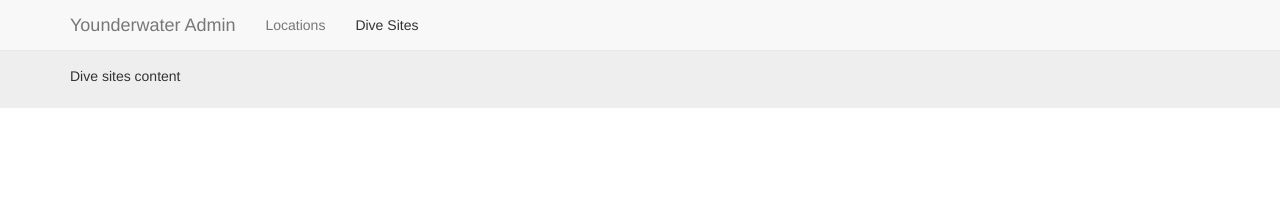
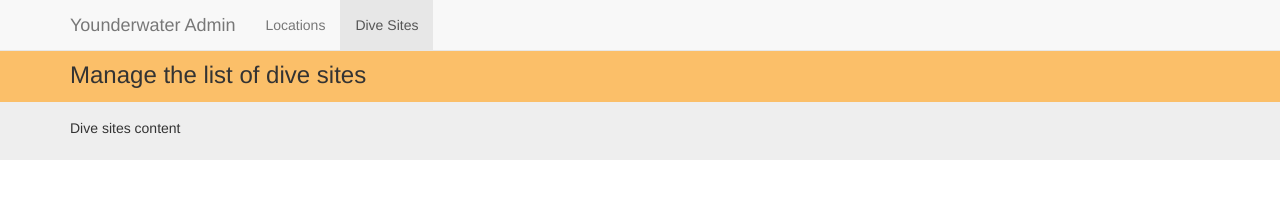
Before and after one commit to davisrixi/YounderwaterAdmin, a plain HTML site: page index.html in a window 1280 px wide. Both pictures are taken after a click on the link "Dive Sites". Drawn offline with Linux system fonts and the light colour scheme.

Commit message:
Using service

```diff
--- a/index.html
+++ b/index.html
@@ -37,14 +37,9 @@
 
 <!-- Optional title bar -->
 <div class="current-spot">
-    <div class="container-fluid" >
+    <div class="container-fluid" ng-show="!isActive('')">
         <div class="container">
-            <div ng-show="view=='locations'">
-                <h3>Manage the list of diving locations</h3>
-            </div>
-            <div ng-show="view=='diveSites'">
-                <h3>Manage the list of dive sites</h3>
-            </div>
+            <h3>{{getTitle()}}</h3>
         </div>
     </div>
 </div>
--- a/maintenance.js
+++ b/maintenance.js
@@ -1,17 +1,65 @@
 angular.module('maintenance',['ngRoute'])
     .controller('adminCtrl',AdminCtrl)
+    .controller('mainCtrl',MainCtrl)
+    .controller('locationsCtrl',LocationsCtrl)
+    .controller('sitesCtrl',SitesCtrl)
+    .factory('currentSpot',currentSpot)
     .config(function($routeProvider){
         $routeProvider.when('/locations',{
-            templateUrl:'views/locations.html'
+            templateUrl:'views/locations.html',
+            controller: 'locationsCtrl'
         });
         $routeProvider.when('/sites',{
-            templateUrl:'views/sites.html'
+            templateUrl:'views/sites.html',
+            controller: 'sitesCtrl'
         });
         $routeProvider.otherwise({
-            templateUrl:'views/main.html'
+            templateUrl:'views/main.html',
+            controller: 'mainCtrl'
         });
 });
 
-function AdminCtrl($scope){
+function AdminCtrl($scope, currentSpot){
+    $scope.isActive = isActive;
+    $scope.getTitle = getTitle;
+
+    function isActive(menuId){
+        return currentSpot.getActiveMenu() == menuId;
+    }
+
+    function getTitle(){
+        return currentSpot.getTitle();
+    }
 
 }
+
+function currentSpot(){
+    var activeMenuId = '';
+    var titleText = '';
+
+    return{
+        setCurrentSpot: function(menuId,title){
+            activeMenuId = menuId;
+            titleText = title;
+        },
+        getActiveMenu: function () {
+            return activeMenuId;
+        },
+        getTitle: function () {
+          return titleText;
+        }
+
+    }
+}
+
+
+function MainCtrl(currentSpot){
+    currentSpot.setCurrentSpot('','');
+}
+function LocationsCtrl(currentSpot){
+    currentSpot.setCurrentSpot('Locations', 'Manage the list of diving locations');
+}
+
+function SitesCtrl(currentSpot){
+    currentSpot.setCurrentSpot('Sites','Manage the list of dive sites');
+}
```
